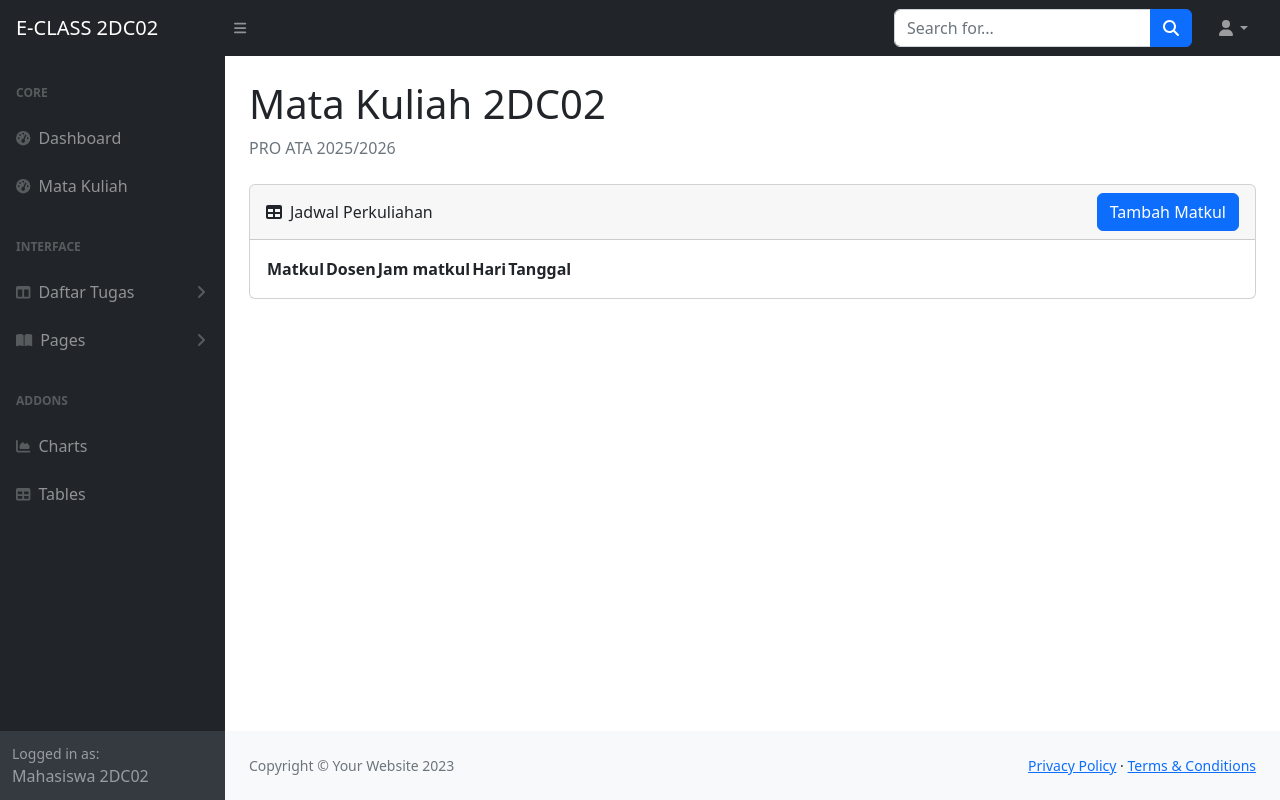
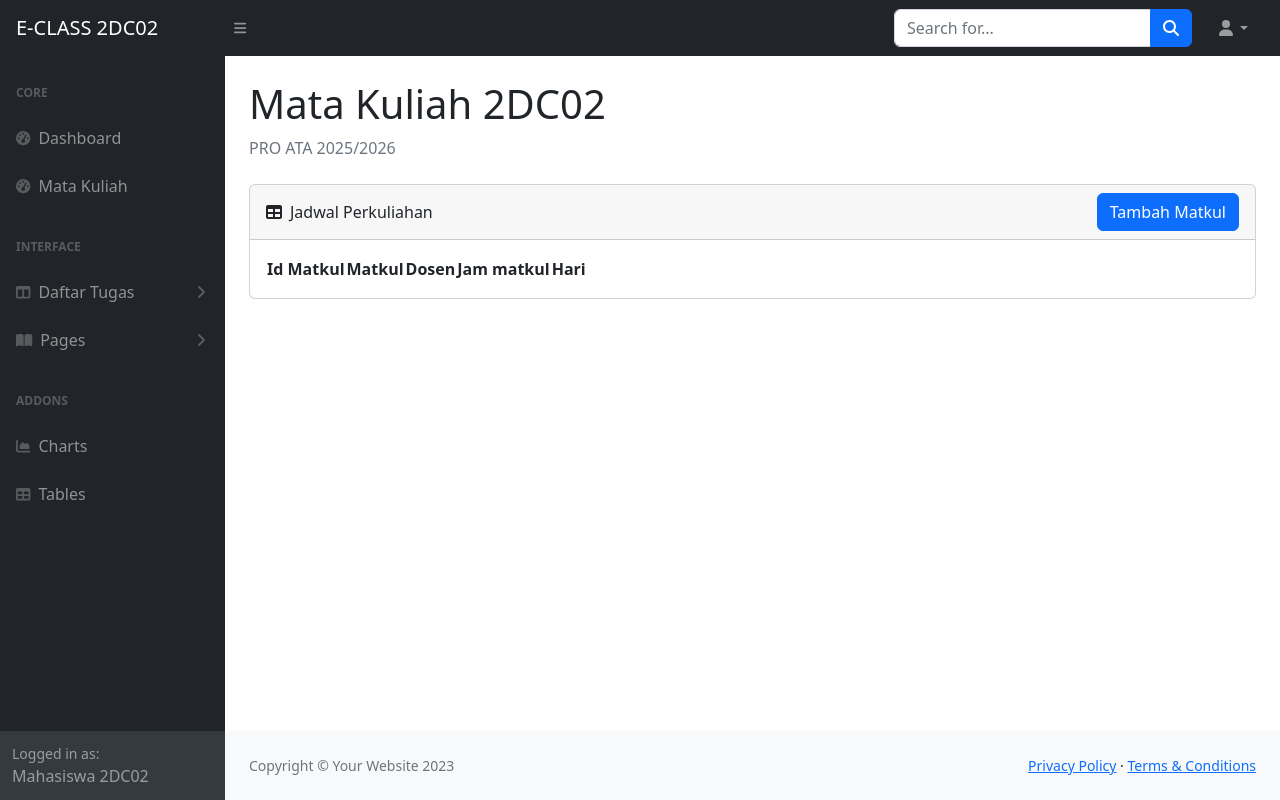
Before and after one commit to GalihDianPK/classmanagement, a PHP site: page /matakuliah.php in a window 1280 px wide. Run offline with PHP 8.4, Linux system fonts and the light colour scheme; data that the repository does not hold is empty; some libraries are stand-ins or nearby versions.

Commit message:
penambahan databse dan perapihan tabel matakuliah

```diff
--- a/matakuliah.php
+++ b/matakuliah.php
@@ -143,28 +143,29 @@ require 'cek.php';
                                 <table id="datatablesSimple">
                                     <thead>
                                         <tr>
+                                            <th>Id Matkul</th>
                                             <th>Matkul</th>
                                             <th>Dosen</th>
                                             <th>Jam matkul</th>
                                             <th>Hari</th>
-                                            <th>Tanggal</th>
                                         </tr>
                                     </thead>
                                     <tbody>
                                         <?php
                                             $ambilsemuadatamatkul = mysqli_query($conn, "SELECT * FROM matakuliah");
                                             while($data = mysqli_fetch_array($ambilsemuadatamatkul)){
+                                                $idmatkul = $data['idmatkul'];
                                                 $namamatkul = $data['namamatkul'];
                                                 $namadosen = $data['namadosen'];
                                                 $jammatkul = $data['jammatkul'];
-                                                $tanggal = $data['tanggal'];
-
+                                                $hari = $data['hari'];
                                         ?>
                                         <tr>
+                                            <td><?=$idmatkul;?></td>
                                             <td><?=$namamatkul;?></td>
                                             <td><?=$namadosen;?></td>
-                                            <td><?=$jammatkul?></td
-                                            <td><?=$tanggal?></td>
+                                            <td><?=$jammatkul;?></td>
+                                            <td><?=$hari;?></td>
                                         </tr>
                                         <?php
                                             };
```
Also changed, not shown: tugasmasuk.php (+7 -5 lines).
